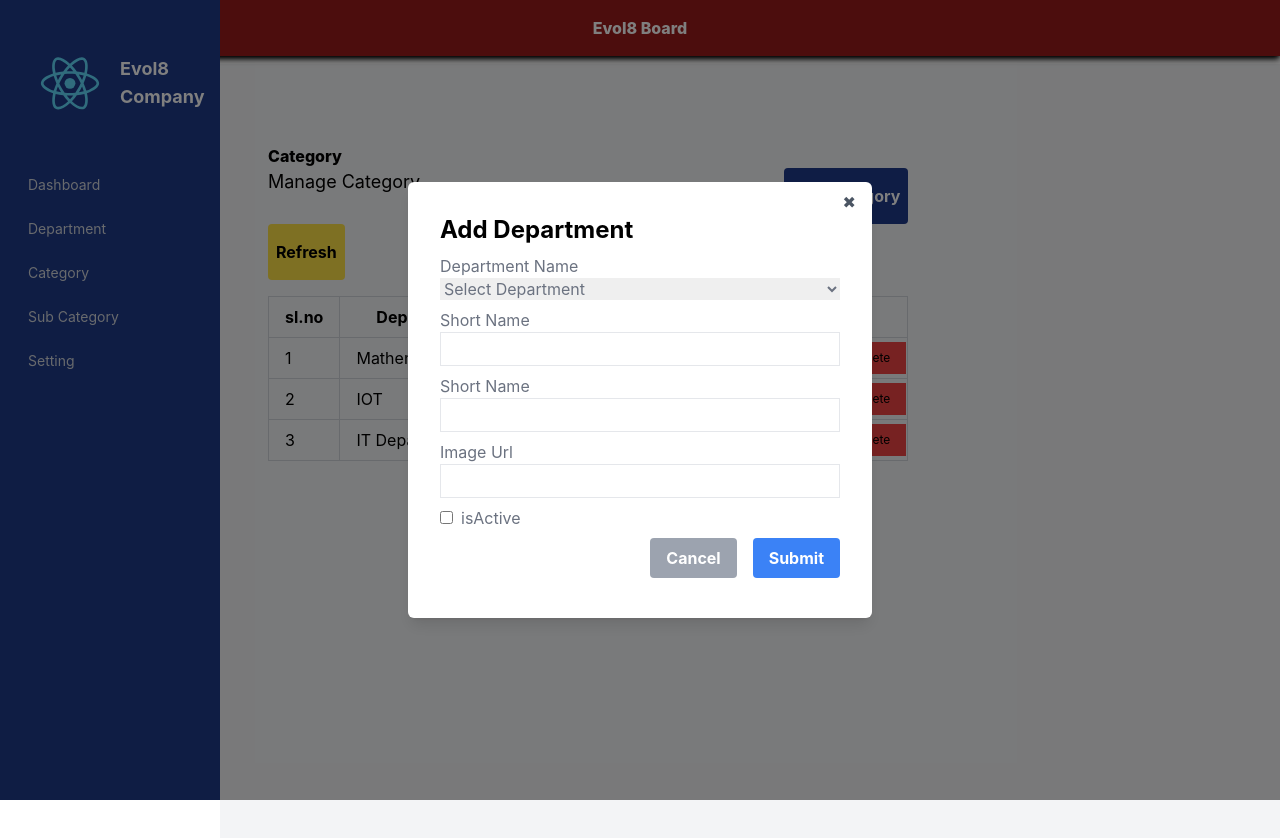
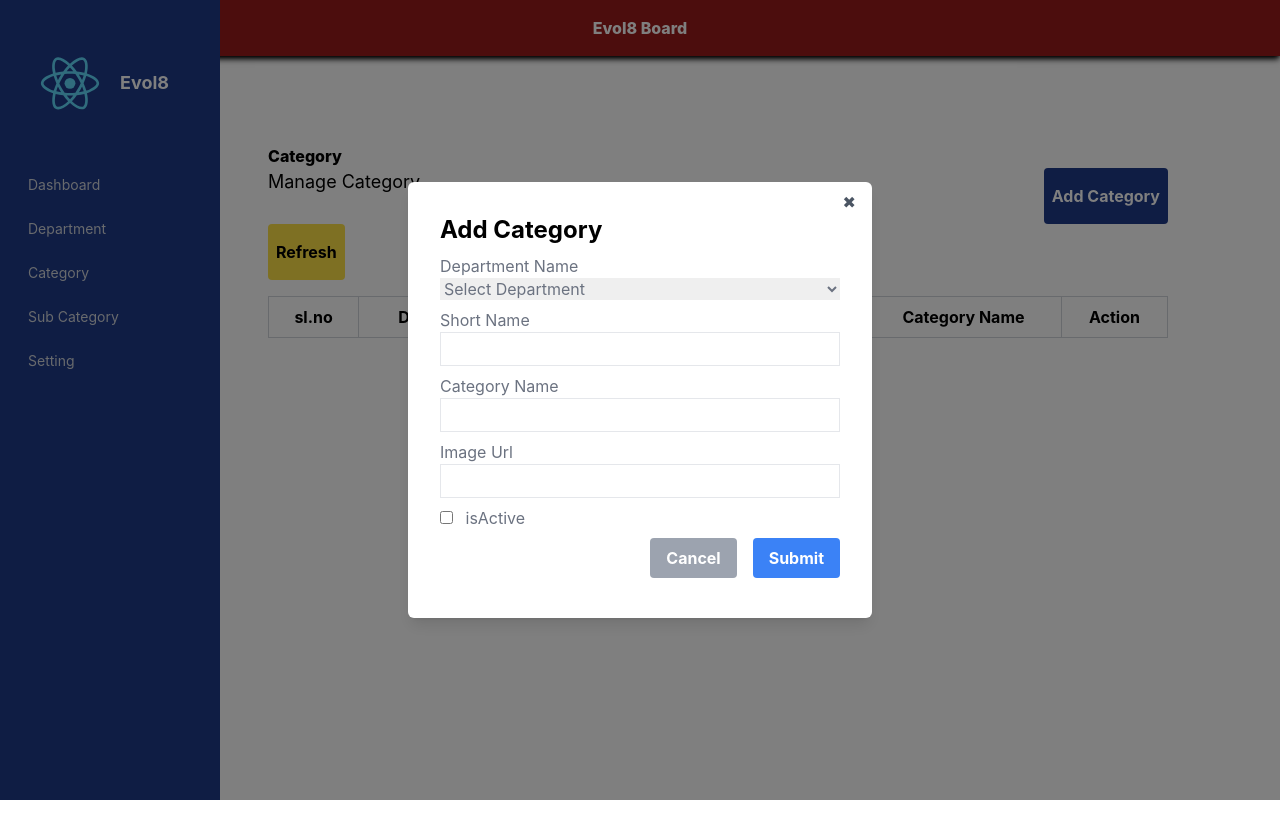
Before and after one commit to C1998-ops/schooldata, a React (Create React App) app: page /category in a window 1280 px wide. Both pictures are taken after a click on the button "Add Category". Shown: the top 838 px of the page. After the commit the page ends 800 px from the top, so only its background shows below. Built offline with nearby package versions, Linux system fonts and the light colour scheme.

Commit message:
adding localStorage

```diff
--- a/src/App.js
+++ b/src/App.js
@@ -1,11 +1,12 @@
-import { Outlet } from "react-router-dom";
 import Layout from "./Components/layout/Layout";
 import Department from "./Components/Department/department";
 import Category from "./Components/Category";
+import Dashboard from "./Components/Dboard";
 const DepartmentComponent = Layout(Department);
 const CategoryComponent = Layout(Category);
+const DashboardComponent = Layout(Dashboard);
 function App() {
-  return <Outlet />;
+  return <DashboardComponent />;
 }
 
 export default App;
--- a/src/Components/Category/index.jsx
+++ b/src/Components/Category/index.jsx
@@ -1,40 +1,97 @@
-import React, { useState } from "react";
-import { initialData } from "../Department/department";
+import React, { useEffect, useState } from "react";
+
 import Table from "../Table";
 import Modal from "../Modal/Modal";
+import handleErrors from "../utils/ErrorHandler";
+import Error from "../utils/Error";
 const Category = () => {
   const category = {
-    Department: "",
-    categoryName: "",
+    "Department Name": "Select Department",
+    "Category Name": "",
     "Short Name": "",
     "image Url": "",
     "Is Active": false,
   };
   const [formdata, setFormData] = useState(category);
+  const [categoryData, setCategorydata] = useState([]);
+  const [editdata, setEditdata] = useState(null);
+  const [open, setOpen] = useState(false);
+  const [errors, setErrors] = useState({});
 
-  const [categoryData, setCategorydata] = useState(initialData);
-  const [open, setOpen] = useState(false);
+  useEffect(() => {
+    const storedData = localStorage.getItem("initial");
+    if (storedData) {
+      setCategorydata(JSON.parse(storedData));
+    }
+  }, []);
+
+  useEffect(() => {
+    if (categoryData.length > 0) {
+      localStorage.setItem("initial", JSON.stringify(categoryData));
+    }
+  }, [categoryData]);
+
   const getUniqueDeps =
     categoryData?.reduce((acc, curr) => {
       if (!acc["Department Name"]) {
-        // acc["Department Name"] = [];
         acc.push(curr["Department Name"]);
-        return acc;
       }
+      return acc;
     }, []) || [];
+
   function onDelete(index) {
     const updatedData = categoryData.filter((_, i) => i !== index);
     setCategorydata(updatedData);
   }
-  function onEdit() {}
+
+  function onEdit(rowid) {
+    setFormData(categoryData[rowid]);
+    setOpen(true);
+    setEditdata(rowid);
+  }
+
   function onClose() {
     setOpen(false);
   }
-  function AddCategory() {}
+  function AddCategory(event) {
+    try {
+      event.preventDefault();
+      const errors = handleErrors(formdata);
+      if (Object.keys(errors).length > 0) {
+        setErrors(errors);
+        return;
+      }
+      if (editdata !== null) {
+        setCategorydata((prev) => {
+          return prev.map((data, index) =>
+            index === editdata ? formdata : data
+          );
+        });
+      } else {
+        setCategorydata((prev) => {
+          return [...prev, { ...formdata, "sl.no": prev.length + 1 }];
+        });
+      }
+    } catch (error) {
+      console.error(error, "Failed handling errors");
+    } finally {
+      setFormData({
+        "Category Name": "",
+        "Department Name": "",
+        "image Url": "",
+        "Short Name": "",
+        "Is Active": false,
+      });
+    }
+  }
+
   function handleChange(event) {
-    const { name, value } = event.target;
+    const { name, value, type, checked } = event.target;
     setFormData((prev) => {
-      return { ...prev, [name]: value };
+      return { ...prev, [name]: type === "checkbox" ? checked : value };
+    });
+    setErrors((prev) => {
+      return { ...prev, [name]: "" };
     });
   }
   return (
@@ -45,24 +102,33 @@ const Category = () => {
         <button
           type="button"
           className="bg-blue-900 text-white font-bold py-4 px-2 rounded"
-          onClick={() => setOpen(true)}
+          onClick={() => {
+            setFormData(category);
+            setOpen(true);
+          }}
         >
           Add Category
         </button>
       </div>
       <button
         type="button"
-        className="bg-yellow-300 text-black font-bold py-4 px-2 rounded"
+        className="bg-yellow-300 text-black font-bold py-4 px-2 rounded cursor-not-allowed"
+        disabled
       >
         Refresh
       </button>
       <div className="py-4 w-full">
-        <Table data={categoryData} onEdit={onEdit} onDelete={onDelete} />
+        <Table
+          data={categoryData}
+          onEdit={onEdit}
+          onDelete={onDelete}
+          from="Category"
+        />
       </div>
       <Modal isOpen={open} onClose={onClose}>
         <div className="bg-white">
           <h2 className="min-w-[400px] w-full font-bold text-2xl">
-            Add Department
+            Add Category
           </h2>
           <form onSubmit={AddCategory}>
             <div className="flex space-y-2 flex-col my-2">
@@ -72,14 +138,19 @@ const Category = () => {
                   id="Department Name"
                   name="Department Name"
                   className="block w-full"
+                  value={formdata["Department Name"] || "Select Department"}
+                  onChange={handleChange}
                 >
-                  <option value="">Select Department</option>
+                  <option value={"Select Department"}>Select Department</option>
                   {getUniqueDeps.map((department, index) => (
                     <option key={index} value={department}>
                       {department}
                     </option>
                   ))}
                 </select>
+                {errors["Department Name"] && (
+                  <Error errors={errors} field={"Department Name"} />
+                )}
               </label>
               <label htmlFor="Short Name" className="block text-gray-500">
                 Short Name
@@ -90,40 +161,51 @@ const Category = () => {
                   onChange={handleChange}
                   value={formdata["Short Name"]}
                   className="border p-1 text-black outline-blue-50 font-sans w-full"
-                />
+                />{" "}
+                {errors["Short Name"] && (
+                  <Error errors={errors} field={"Short Name"} />
+                )}
               </label>
               <label htmlFor="Category Name" className="block text-gray-500">
-                Short Name
+                Category Name
                 <input
                   type="text"
                   name="Category Name"
                   id="Category Name"
                   onChange={handleChange}
-                  value={formdata["categoryName"]}
+                  value={formdata["Category Name"]}
                   className="border p-1 text-black outline-blue-50 font-sans w-full"
-                />
+                />{" "}
+                {errors["Category Name"] && (
+                  <Error errors={errors} field={"Category Name"} />
+                )}
               </label>
-              <label htmlFor="Department Name" className="block text-gray-500">
+              <label htmlFor="imageUrl" className="block text-gray-500">
                 Image Url
                 <input
                   type="text"
                   name="image Url"
-                  id="Department Name"
+                  id="imageUrl"
                   onChange={handleChange}
                   value={formdata["image Url"]}
                   className="border p-1 text-black outline-blue-50 font-sans w-full"
-                />
+                />{" "}
+                {errors["image Url"] && (
+                  <Error errors={errors} field={"image Url"} />
+                )}
               </label>
               <label htmlFor="isActive" className="block text-gray-500">
                 <input
                   type="checkbox"
-                  name="isActive"
+                  name="Is Active"
                   checked={formdata["Is Active"]}
                   onChange={handleChange}
                   className="border mr-2"
-                />
-                {""}
+                />{" "}
                 isActive
+                {errors["Is Active"] && (
+                  <Error errors={errors} field={"Is Active"} />
+                )}
               </label>
               <div className="right-0 flex justify-end gap-4">
                 <button
--- /dev/null
+++ b/src/Components/Dboard/index.jsx
@@ -0,0 +1,49 @@
+import React, { useEffect, useState } from "react";
+const Dashboard = () => {
+  const numbers = ["Departments", "Categories"];
+  const [formData, setFormData] = useState([]);
+  useEffect(() => {
+    const savedFormData = JSON.parse(localStorage.getItem("initial"));
+    if (savedFormData) {
+      setFormData(savedFormData);
+    }
+  }, []);
+  const departmentLength = formData.filter(
+    (data) => data["Department Name"]
+  ).length;
+  const active = formData.filter((data) => data["Is Active"]).length;
+  const catLength = formData.filter((data) => data["Category Name"]).length;
+
+  return (
+    <div className="h-screen flex-1 p-8">
+      <h2 className="text-2xl">Dashboard </h2>
+      <div className="sm:flex space-x-4 max-w-md mx-auto box-content">
+        {numbers.map((row, rowIndex) => {
+          const values = row === "Departments" ? departmentLength : catLength;
+          return (
+            <div className="my-4">
+              <div className="p-8 text-center">
+                <div
+                  className="flex items-center bg-white p-4 w-full min-w-[220px] rounded-md shadow-lg border"
+                  key={rowIndex}
+                >
+                  <span className="py-2 w-12 h-12 rounded-full bg-blue-400 text-white text-2xl">
+                    {values}
+                  </span>
+                  <div className="ml-2 flex flex-col flex-wrap min-w-fit">
+                    <span className="capitalize text-lg">{row}</span>
+                    <span className="text-gray-400 text-sm">
+                      total active : {active}
+                    </span>
+                  </div>
+                </div>
+              </div>
+            </div>
+          );
+        })}
+      </div>
+    </div>
+  );
+};
+
+export default Dashboard;
--- a/src/Components/Department/department.jsx
+++ b/src/Components/Department/department.jsx
@@ -1,23 +1,27 @@
 import React, { useEffect, useState } from "react";
 import Table from "../Table";
 import Modal from "../Modal/Modal";
-export const initialData = [
+import handleErrors from "../utils/ErrorHandler";
+const initialData = [
   {
     "sl.no": 1,
     "Department Name": "Mathematic Department",
     "Short Name": "Maths",
+    "Category Name": "Statistics",
     "Is Active": true,
   },
   {
     "sl.no": 2,
     "Department Name": "IOT",
     "Short Name": "IOT",
+    "Category Name": "IOT",
     "Is Active": true,
   },
   {
     "sl.no": 3,
     "Department Name": "IT Departmentt",
     "Short Name": "IT",
+    "Category Name": "Artificial Intelligence",
     "Is Active": true,
   },
 ];
@@ -28,37 +32,58 @@ function Department() {
     "Department Name": "",
     "Short Name": "",
     "Is Active": false,
+    startTime: "",
+    endTime: "",
   };
 
   const [tableData, setTableData] = useState(initialData);
   const [editData, setEditData] = useState(null);
   const [formdata, setFormData] = useState(departmentInfo);
+  const [errors, setErrors] = useState({});
+
+  useEffect(() => {
+    const stored = localStorage.getItem("initial");
+    if (stored) {
+      setTableData(JSON.parse(stored));
+    } else {
+      localStorage.setItem("initial", JSON.stringify(tableData));
+    }
+  }, []);
+
+  useEffect(() => {
+    if (tableData.length > 0) {
+      localStorage.setItem("initial", JSON.stringify(tableData));
+    }
+  }, [tableData]);
 
   const onEdit = (id) => {
     setEditData(id);
     setOpen(true);
     setFormData(tableData[id]);
   };
-  useEffect(() => {
-    function handleEdit() {
-      setEditData(null);
-    }
-    handleEdit();
-  }, [editData, open, formdata]);
+
   const onDelete = (index) => {
     const updatedData = tableData.filter((_, i) => i !== index);
     setTableData(updatedData);
   };
   function onClose() {
+    setEditData(null);
     setOpen(false);
   }
   function AddDepartment(event) {
+    try {
       event.preventDefault();
       if (editData !== null) {
         setTableData((empArr) =>
           empArr.map((value, index) => (index === editData ? formdata : value))
         );
       } else {
+        const errors = handleErrors(formdata);
+        if (Object.keys(errors).length > 0) {
+          setErrors(errors);
+          console.log(errors);
+          return;
+        }
         setTableData((prevData) => {
           return [
             ...prevData,
@@ -68,12 +93,17 @@ function Department() {
             },
           ];
         });
-
+      }
+    } catch (error) {
+      console.error("Failed to save depatemnt", error);
+    } finally {
       setFormData({
         "sl.no": "",
         "Department Name": "",
         "Short Name": "",
         "Is Active": false,
+        endTime: "",
+        startTime: "",
       });
     }
   }
@@ -83,16 +113,32 @@ function Department() {
     setFormData((prev) => {
       return { ...prev, [name]: type === "checkbox" ? checked : value };
     });
+    setErrors((prevErrors) => ({
+      ...prevErrors,
+      [name]: "",
+    }));
   }
+  function handleAdddeptClick() {
+    setFormData({
+      "sl.no": "",
+      "Department Name": "",
+      "Short Name": "",
+      "Is Active": false,
+      startTime: "",
+      endTime: "",
+    });
+    setOpen(true);
+  }
+
   return (
-    <div className="w-full p-8">
-      <h1 className="font-extrabold"> Departments</h1>
+    <div className="w-full p-8 max-h-fit">
+      <h1 className="text-2xl font-semibold mb-4"> Departments</h1>
       <div className="flex justify-between">
         <h3 className="text-lg ">Manage Departments</h3>
         <button
           type="button"
           className="bg-blue-900 text-white font-bold py-4 px-2 rounded"
-          onClick={() => setOpen(true)}
+          onClick={handleAdddeptClick}
         >
           Add Department
         </button>
@@ -103,7 +149,7 @@ function Department() {
       >
         Refresh
       </button>
-      <div className="py-4 w-full">
+      <div className="py-4 min-w-max max-w-screen-md">
         <Table data={tableData} onEdit={onEdit} onDelete={onDelete} />
       </div>
       <Modal isOpen={open} onClose={onClose}>
@@ -123,6 +169,11 @@ function Department() {
                   value={formdata["Department Name"]}
                   className="border p-1 text-black outline-blue-50 font-sans w-full"
                 />
+                {errors["Department Name"] && (
+                  <span className="block w-full text-red-500 text-sm">
+                    {errors["Department Name"]}
+                  </span>
+                )}
               </label>
               <label htmlFor="Short Name" className="block text-gray-500">
                 Short Name
@@ -134,6 +185,11 @@ function Department() {
                   value={formdata["Short Name"]}
                   className="border p-1 text-black outline-blue-50 font-sans w-full"
                 />
+                {errors["Short Name"] && (
+                  <span className="block w-full text-red-500 text-sm">
+                    {errors["Short Name"]}
+                  </span>
+                )}
               </label>
               <label htmlFor="start time" className="block text-gray-500">
                 Start Time
@@ -142,39 +198,57 @@ function Department() {
                   name="startTime"
                   id="start time"
                   className="w-full outline-blue-50 text-black"
+                  onChange={handleChange}
+                  value={formdata["startTime"]}
                 />
+                {errors["startTime"] && (
+                  <span className="block w-full text-red-500 text-sm">
+                    {errors["startTime"]}
+                  </span>
+                )}
               </label>
-              <label htmlFor="start time" className="block text-gray-500">
+              <label htmlFor="end time" className="block text-gray-500">
                 End Time
                 <input
                   type="time"
                   name="endTime"
                   id="end time"
                   className="w-full outline-blue-50 text-black"
+                  onChange={handleChange}
+                  value={formdata["endTime"]}
                 />
+                {errors["endTime"] && (
+                  <span className="block w-full text-red-500 text-sm">
+                    {errors["endTime"]}
+                  </span>
+                )}
               </label>
               <label htmlFor="isActive" className="block text-gray-500">
                 <input
                   type="checkbox"
-                  name="isActive"
+                  name="Is Active"
+                  onChange={handleChange}
                   checked={formdata["Is Active"]}
-                  onChange={handleChange}
                   className="border mr-2"
                 />
                 {""}
                 isActive
+                {errors["Is Active"] && (
+                  <span className="block w-full text-red-500 text-sm">
+                    z{errors["Is Active"]}
+                  </span>
+                )}
               </label>
-              <label htmlFor="isActive" className="block text-gray-500">
+              <label htmlFor="days" className="block text-gray-500">
                 Working Days (Select Multiple: CTRL+click)
                 <select
                   name="workndays"
                   id="days"
                   multiple
                   className="w-full outline-none"
+                  defaultValue={["monday"]}
                 >
-                  <option value="monday" selected>
-                    Monday
-                  </option>
+                  <option value="monday">Monday</option>
                   <option value="tuesday">Tuesday</option>
                   <option value="wednesday">wednesday</option>
                   <option value="thursday">thursday</option>
--- a/src/Components/Sidebar/index.jsx
+++ b/src/Components/Sidebar/index.jsx
@@ -16,10 +16,10 @@ const Sidebar = () => {
     { name: "Setting", link: "/" },
   ];
   return (
-    <div className="min-h-screen w-auto bg-blue-900 h-screen p-5  pt-8 relative duration-300">
-      <div className="flex items-center py-4 justify-start">
+    <div className="min-h-screen max-w-[220px] sm:max-w-md bg-blue-900 h-screen p-5  pt-8 relative duration-300">
+      <div className="flex items-center py-4 justify-items-end">
         <img src={logo} alt="logo" width={100} height={100} />
-        <span className="text-white font-bold text-lg">Evol8 Company</span>
+        <span className="text-white font-bold text-lg">Evol8</span>
       </div>
       <ul className="list-none text-white pt-6 ">
         {items.map((info, index) => (
--- a/src/Components/Table.jsx
+++ b/src/Components/Table.jsx
@@ -1,12 +1,25 @@
 import React from "react";
 
-const Table = ({ data, onEdit, onDelete }) => {
+const Table = ({ data, onEdit, onDelete, from }) => {
   // Get headers from the keys of the first object
-  const headers = data.length > 0 ? Object.keys(data[0]) : [];
+  const CategoryHead = [
+    "sl.no",
+    "Department Name",
+    "Short Name",
+    "Is Active",
+    "Category Name",
+  ];
+  const departmentHead = [
+    "sl.no",
+    "Department Name",
+    "Short Name",
+    "Is Active",
+  ];
 
+  const headers = from === "Category" ? CategoryHead : departmentHead;
   return (
     <div>
-      <table className="min-w-full border-collapse border border-gray-300">
+      <table className="table min-w-[900px] w-full sm:max-w-screen-lg border-collapse border border-gray-300">
         <thead>
           <tr>
             {headers.map((header, index) => (
@@ -28,7 +41,9 @@ const Table = ({ data, onEdit, onDelete }) => {
                     key={cellIndex}
                     className="border border-gray-300 px-4 py-2"
                   >
-                    {row[header].toString()}{" "}
+                    {row[header] !== undefined && row[header] !== null
+                      ? row[header].toString()
+                      : ""}
                   </td>
                 </>
               ))}{" "}
--- a/src/Components/layout/Layout.jsx
+++ b/src/Components/layout/Layout.jsx
@@ -3,13 +3,13 @@ import SideBar from "../Sidebar";
 
 const Layout =
   (Component) =>
-  ({ ...props }) =>
-    (
+  ({ ...props }) => {
+    return (
       <div className="min-h-full">
         <Header />
-        <div className="grid grid-cols-1 md:grid-cols-[220px_1fr] w-full">
+        <div className="grid grid-cols-2 md:grid-cols-[220px_1fr] w-full">
           <SideBar />
-          <div className="flex flex-col items-start max-w-fit min-w-full mt-16 px-4 py-12 bg-gray-100 h-full">
+          <div className="flex flex-col items-start min-w-max mt-16 px-4 py-12 w-full">
             <div className="flex-1 flex flex-col">
               <Component {...props} />
             </div>
@@ -17,5 +17,6 @@ const Layout =
         </div>
       </div>
     );
+  };
 
 export default Layout;
--- /dev/null
+++ b/src/Components/utils/Error.jsx
@@ -0,0 +1,15 @@
+import React from "react";
+
+function Error({ errors, field }) {
+  return (
+    <div>
+      {errors[field] && (
+        <span className="block w-full text-red-500 text-sm p-2">
+          {errors[field]}
+        </span>
+      )}
+    </div>
+  );
+}
+
+export default Error;
--- /dev/null
+++ b/src/Components/utils/ErrorHandler.js
@@ -0,0 +1,41 @@
+export default function handleErrors(formdata) {
+  const names = formdata !== null ? Object.keys(formdata) : "";
+  let errors = {};
+  names.forEach((value) => {
+    if (value !== "sl.no" && value !== "Is Active") {
+      if (!formdata[value] || formdata[value] === "") {
+        return (errors[`${value}`] = `${value} is required`);
+      }
+      if (formdata["Department Name"] === "Select Department") {
+        errors["Department Name"] = "Please select a valid department";
+      }
+    }
+  });
+  return errors;
+}
+//   if (!formdata["Department Name"]) {
+//     errors["Department Name"] = "Enter a valid Department name";
+//   }
+//   if (!formdata["Short Name"]) {
+//     errors["Short Name"] = "name is required";
+//   }
+//   // Check for startTime
+//   if (!formdata["startTime"]) {
+//     errors["startTime"] = "Start time is required.";
+//   }
+//   // else if (isNaN(new Date(formdata["startTime"]).getTime())) {
+//   //   errors["startTime"] = "Select a valid date.";
+//   // }
+
+//   // Check for endTime
+//   if (!formdata["endTime"]) {
+//     errors["endTime"] = "End time is required.";
+//   }
+//   //  else if (!isNaN(new Date(formdata["endTime"]).getTime())) {
+//   //   errors["endTime"] = "Select a valid date.";
+//   // } else if (formdata["endTime"] <= formdata["startTime"]) {
+//   //   errors["endTime"] = "End time must be after start time.";
+//   // }
+//   if (!formdata["Is Active"]) {
+//     errors["Is Active"] = "Mark the checkbox.";
+//   }
--- a/src/index.js
+++ b/src/index.js
@@ -4,11 +4,10 @@ import "./index.css";
 import App, { CategoryComponent, DepartmentComponent } from "./App";
 import reportWebVitals from "./reportWebVitals";
 import { createBrowserRouter, RouterProvider } from "react-router-dom";
-import Layout from "./Components/layout/Layout";
 
 const root = ReactDOM.createRoot(document.getElementById("root"));
 const router = createBrowserRouter([
-  { path: "/", element: <Layout /> },
+  { path: "/", element: <App /> },
   { path: "department", element: <DepartmentComponent /> },
   { path: "category", element: <CategoryComponent /> },
 ]);
```
Lines whose indentation alone changed are shown as unchanged.
